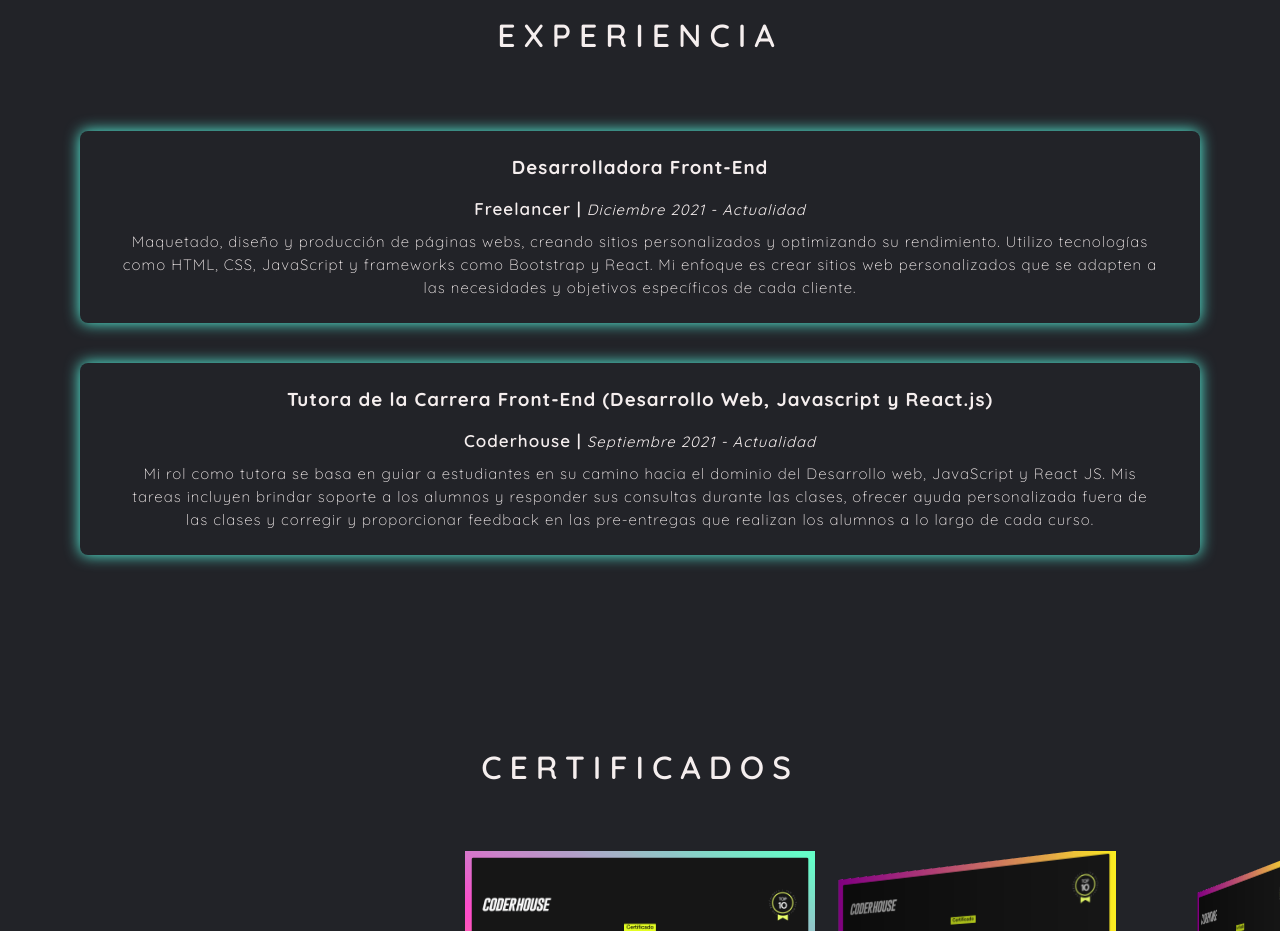
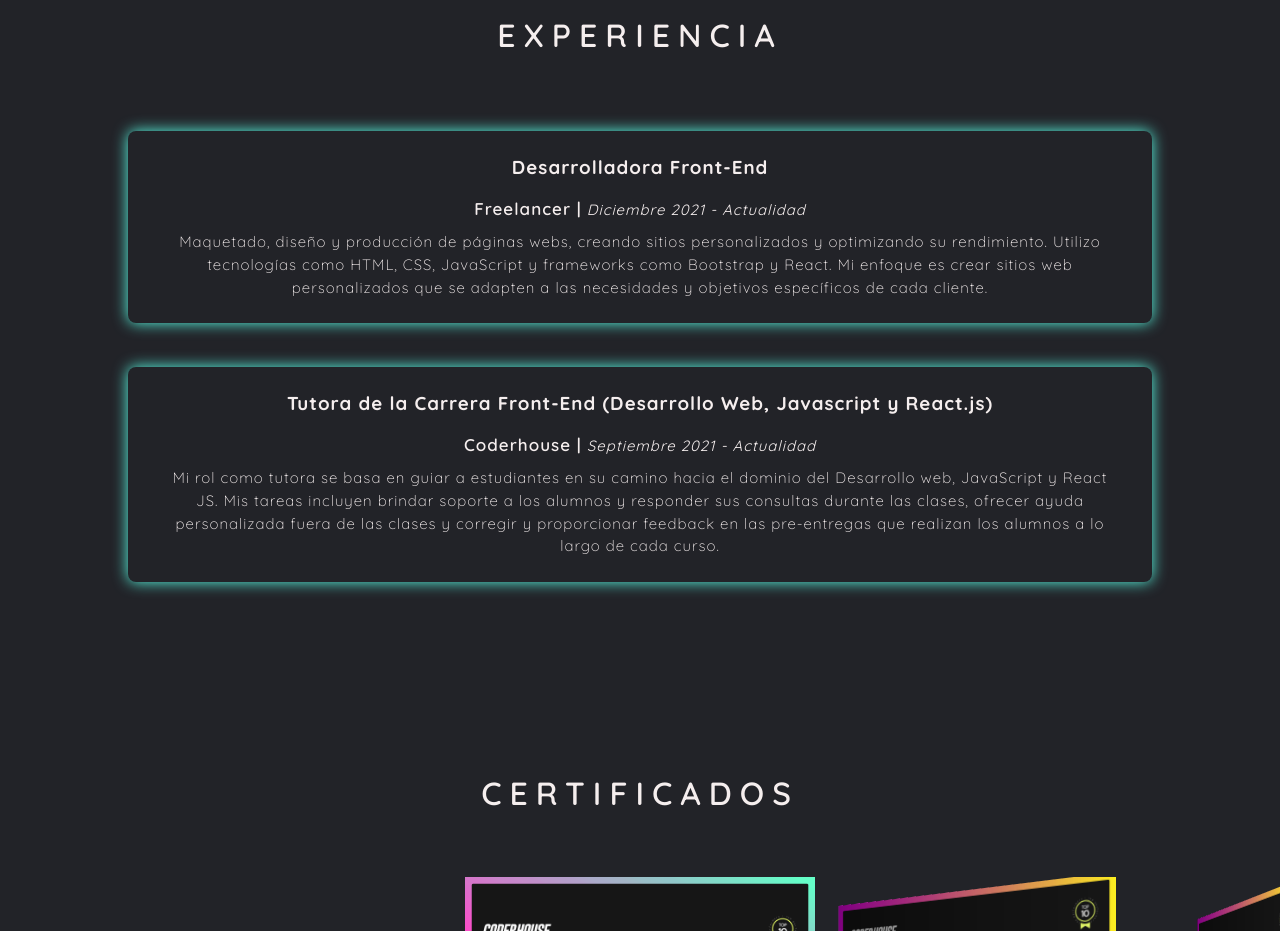
Before and after one commit to lunarico/portfolio, a React (Create React App) app: page / in a window 1280 px wide. Shown: the part 2280-3211 px from the top of the page. Built offline with nearby package versions, Linux system fonts and the light colour scheme.

Commit message:
Mejora Experience

```diff
--- a/src/Components/Experience/_experience.scss
+++ b/src/Components/Experience/_experience.scss
@@ -16,22 +16,20 @@
     }
 
     .experience-container {
-      margin: 4.75em 5em 3em 5em;
+      margin: 4.75em 8em 3em 8em;
 
       @media (max-width: 768px) {
-        margin: 3em;
+        margin: 3em 5em;
       }
       @media (max-width: 576px) {
         margin: 2em;
       }
 
       .experience-card {
-        // background: rgba(245, 238, 238, .8);
-        // background-color: $seconday-color;
         border-radius: 8px;
         box-shadow: 0 0 15px $color-accent2;
         color: $seconday-color;
-        margin: 2.5em 0;
+        margin: 2.75em 0;
         padding: 1.5em;
         text-align: center;
 
@@ -43,11 +41,17 @@
           letter-spacing: 1px;
           margin-bottom: 1em;
 
+          @media (max-width: 1200px) {
+            font-size: 1.063em;
+          }
           @media (max-width: 992px) {
-            font-size: 1.125em;
+            font-size: 1em;
+          }
+          @media (max-width: 768px) {
+            font-size: .938em;
           }
           @media (max-width: 576px) {
-            font-size: 1em;
+            font-size: .875em;
           }
         }
 
@@ -57,8 +61,17 @@
           letter-spacing: 1px;
           margin-bottom: .75em;
 
+          @media (max-width: 1200px) {
+            font-size: 1em;
+          }
           @media (max-width: 992px) {
-            font-size: 1em;
+            font-size: .938em;
+          }
+          @media (max-width: 768px) {
+            font-size: .875em;
+          }
+          @media (max-width: 576px) {
+            font-size: .813em;
           }
         }
 
@@ -75,12 +88,18 @@
           line-height: 1.5em;
           margin: 0 1.25em;
 
+          @media (max-width: 1200px) {
+            font-size: .875em;
+          }
           @media (max-width: 992px) {
-            font-size: .875em;
+            font-size: .813em;
             margin: 0 .75em;
           }
+          @media (max-width: 768px) {
+            font-size: .75em;
+          }
           @media (max-width: 576px) {
-            font-size: .813em;
+            font-size: .688em;
             margin: 0 .25em;
           }
          }
```
